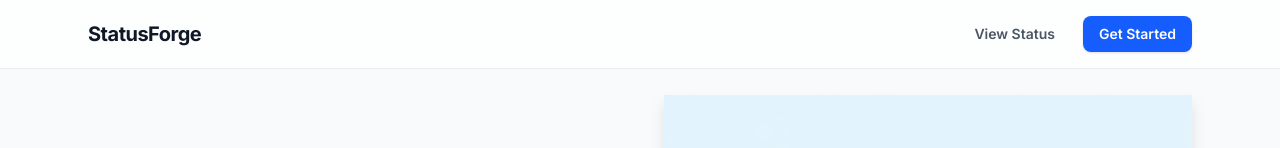
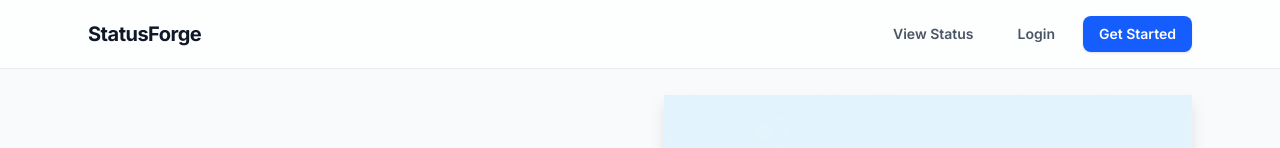
Before and after one commit to Adarsh290406/StatusForge, a Next.js app: page / in a window 1280 px wide. Shown: the top 148 px of the page. Built offline with nearby package versions, Linux system fonts and the light colour scheme.

Commit message:
feat: implement flowchart redirection nodes (Login navigation link, incident detail dashboard breadcrumbs, landing page logout targets)

```diff
--- a/src/actions/auth.ts
+++ b/src/actions/auth.ts
@@ -125,5 +125,5 @@ export async function signup(state: AuthState, formData: FormData): Promise<Auth
 export async function logout() {
   const session = await getSession();
   session.destroy();
-  redirect("/login");
+  redirect("/");
 }
--- a/src/app/admin/incidents/[id]/page.tsx
+++ b/src/app/admin/incidents/[id]/page.tsx
@@ -134,9 +134,15 @@ export default function IncidentDetails({ params }: { params: Promise<{ id: stri
       <div className="mx-auto max-w-2xl space-y-6">
         {/* Nav Header */}
         <div className="flex items-center justify-between border-b border-zinc-200 pb-4">
-          <Link href="/admin/incidents" className="text-sm font-semibold text-zinc-900 hover:underline">
-            ← Back to Incidents
-          </Link>
+          <div className="flex items-center gap-3">
+            <Link href="/admin/incidents" className="text-sm font-semibold text-zinc-900 hover:underline">
+              ← Back to Incidents
+            </Link>
+            <span className="text-zinc-300">|</span>
+            <Link href="/admin" className="text-sm font-semibold text-zinc-500 hover:text-zinc-900 hover:underline">
+              Dashboard
+            </Link>
+          </div>
           {incident.status !== "resolved" && (
             <button
               onClick={() => {
--- a/src/app/admin/incidents/page.tsx
+++ b/src/app/admin/incidents/page.tsx
@@ -2,6 +2,7 @@
 
 import { useEffect, useState } from "react";
 import Link from "next/link";
+import { logout } from "@/actions/auth";
 
 type Incident = {
   id: string;
@@ -120,6 +121,14 @@ export default function IncidentsDashboard() {
             >
               Services Dashboard
             </Link>
+            <form action={logout}>
+              <button
+                type="submit"
+                className="rounded-md border border-zinc-200 bg-white px-4 py-2 text-sm font-medium text-zinc-700 hover:bg-zinc-50"
+              >
+                Logout
+              </button>
+            </form>
           </div>
         </div>
 
--- a/src/app/page.tsx
+++ b/src/app/page.tsx
@@ -118,6 +118,12 @@ export default function LandingPage() {
                 className="rounded-md px-4 py-2 text-sm font-semibold text-gray-600 hover:bg-gray-100 hover:text-gray-900 focus-visible:outline-none focus-visible:ring-2 focus-visible:ring-blue-600 focus-visible:ring-offset-2 transition-colors"
               >
                 View Status
+              </Link>
+              <Link
+                href="/login"
+                className="rounded-md px-4 py-2 text-sm font-semibold text-gray-600 hover:bg-gray-100 hover:text-gray-900 focus-visible:outline-none focus-visible:ring-2 focus-visible:ring-blue-600 focus-visible:ring-offset-2 transition-colors"
+              >
+                Login
               </Link>
               <Link
                 href="/signup"
```
